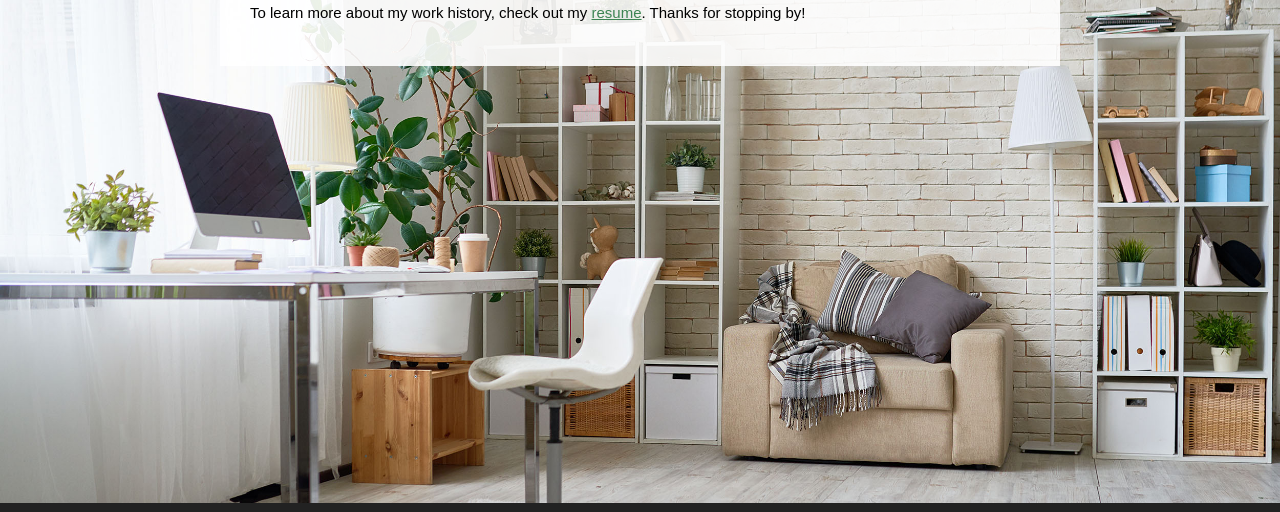
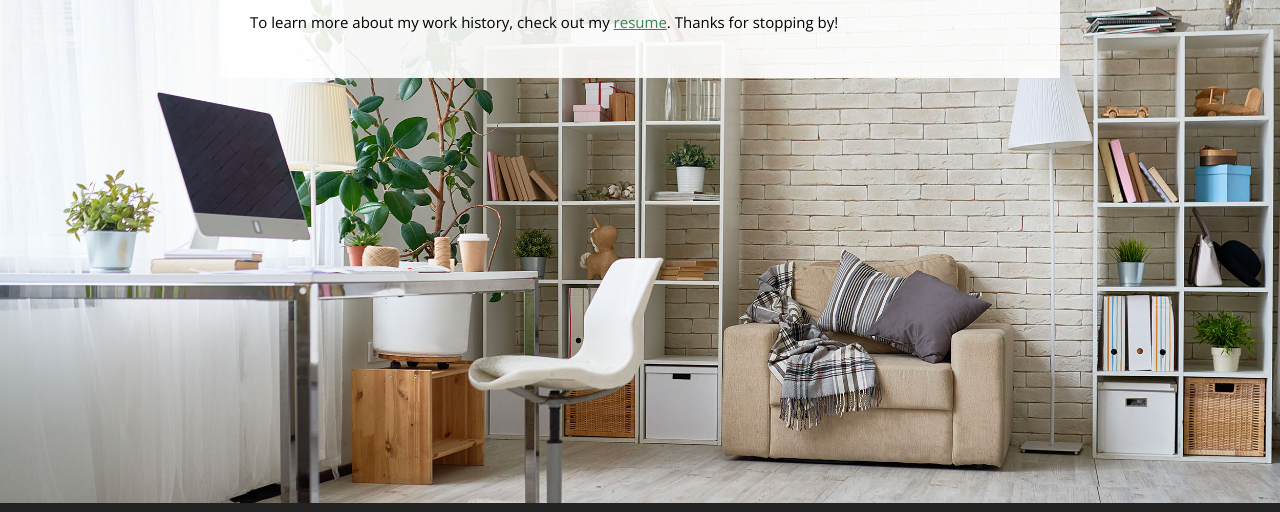
Before and after one commit to kirankumarhr672002/portfolio, a plain HTML site: page index.html in a window 1280 px wide. Shown: the part 230-742 px from the top of the page. Drawn offline with nearby package versions, Linux system fonts and the light colour scheme.

Commit message:
Update styles.css

```diff
--- a/css/styles.css
+++ b/css/styles.css
@@ -46,9 +46,6 @@ h2 {
 }
 h3 {
     font-size: 2.4rem;
-}
-p{
-  font:15px Arial,sans-serif;
 }
 
 /* links */
```
